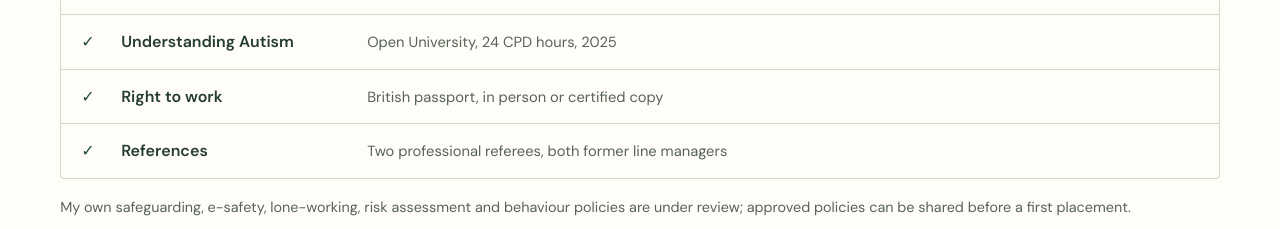
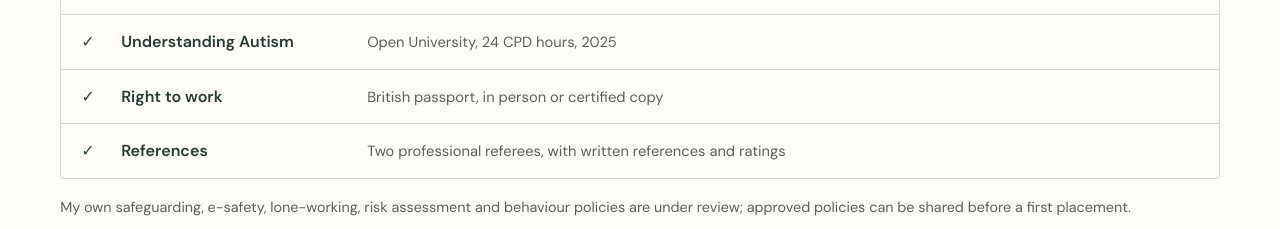
Before and after one commit to OpusLearning/JamesWallace.tech, a React (Vite) app in the folder frontend/: page /agencies in a window 1280 px wide. Shown: the part 1720-1949 px from the top of the page. Built offline with nearby package versions, Linux system fonts and the light colour scheme.

Commit message:
AUD-S12 review fix: drop unsupported 'both former line managers' from /agencies references (MED-1)

```diff
--- a/frontend/src/pages/Agencies.jsx
+++ b/frontend/src/pages/Agencies.jsx
@@ -24,7 +24,7 @@ const compliance = [
   { item: "SEND Code of Practice", detail: "Certified", state: "held" },
   { item: "Understanding Autism", detail: "Open University, 24 CPD hours, 2025", state: "held" },
   { item: "Right to work", detail: "British passport, in person or certified copy", state: "held" },
-  { item: "References", detail: "Two professional referees, both former line managers", state: "held" },
+  { item: "References", detail: "Two professional referees, with written references and ratings", state: "held" },
 ];
 
 const covers = [
```
